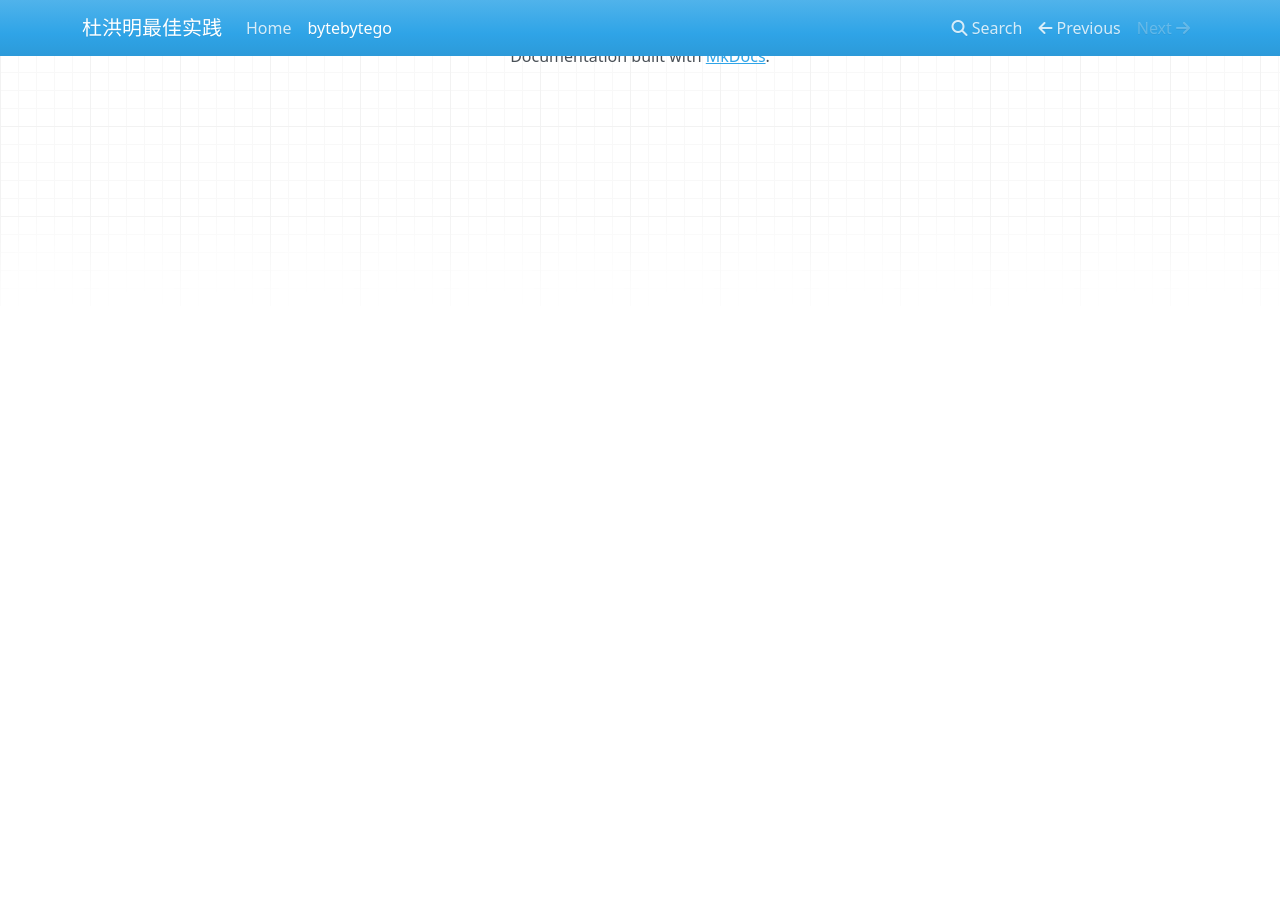
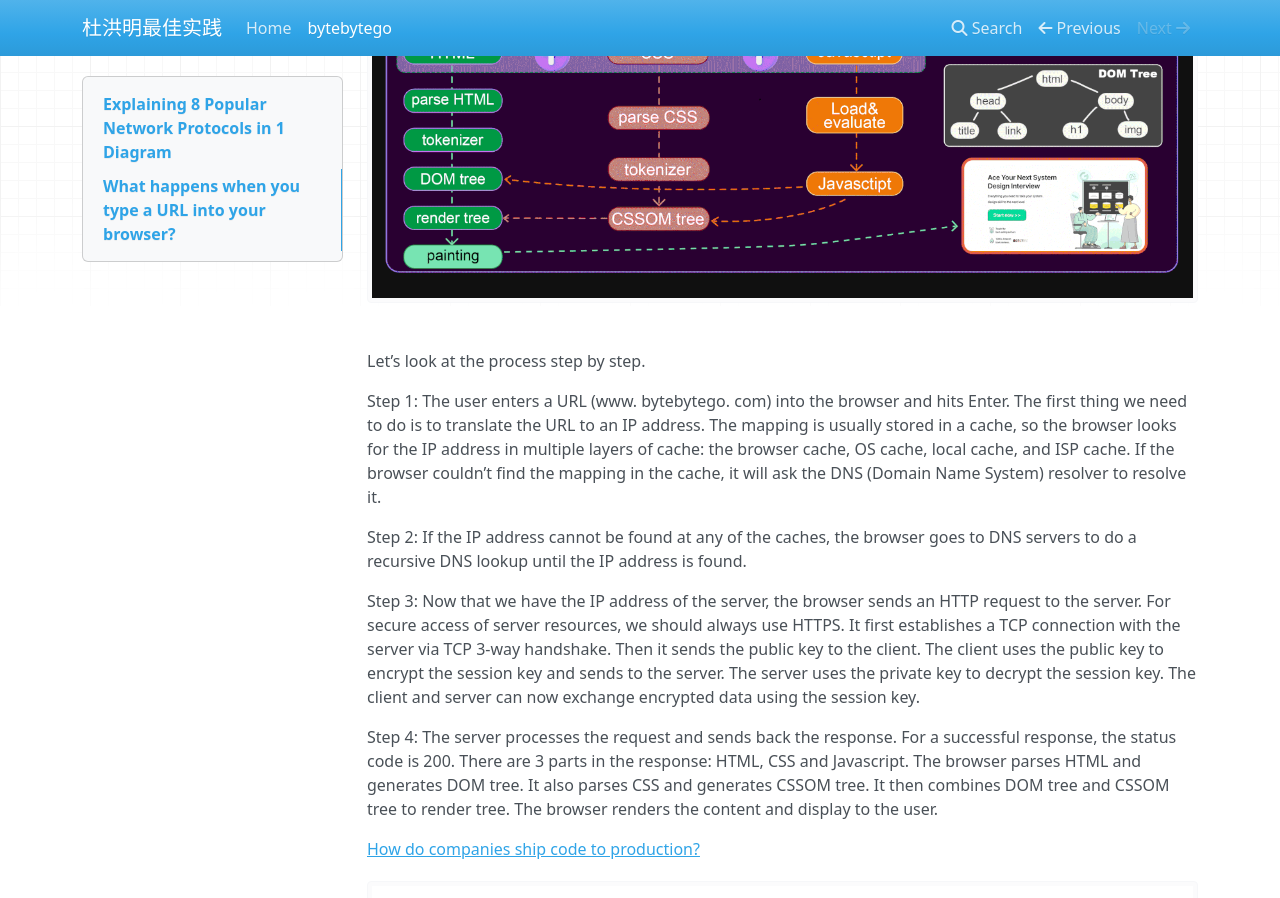
Before and after one commit to duhongming1990/duhongming1990.github.io, an MkDocs documentation site: the page built from docs/bytebytego.md, in a window 1280 px wide and 900 px high, scrolled down 3063 px. Built offline with MkDocs 1.6.1, drawn with Linux system fonts in a browser that asks for light colours; nearby versions of some CDN libraries.

Commit message:
add bytebytego

```diff
--- a/docs/bytebytego.md
+++ b/docs/bytebytego.md
@@ -6,46 +6,71 @@ Network protocols are standard methods of transferring data between two computer
 
 ### HTTP (HyperText Transfer Protocol)
 
-   HTTP is a protocol for fetching resources such as HTML documents. It is the foundation of any data exchange on the
-   Web and it is a client-server protocol.
+HTTP is a protocol for fetching resources such as HTML documents. It is the foundation of any data exchange on the
+Web and it is a client-server protocol.
 
 ### HTTP/3
 
-   HTTP/3 is the next major revision of the HTTP. It runs on QUIC, a new transport protocol designed for mobile-heavy
-   internet usage. It relies on UDP instead of TCP, which enables faster web page responsiveness. VR applications demand
-   more bandwidth to render intricate details of a virtual scene and will likely benefit from migrating to HTTP/3
-   powered by QUIC.
+HTTP/3 is the next major revision of the HTTP. It runs on QUIC, a new transport protocol designed for mobile-heavy
+internet usage. It relies on UDP instead of TCP, which enables faster web page responsiveness. VR applications demand
+more bandwidth to render intricate details of a virtual scene and will likely benefit from migrating to HTTP/3
+powered by QUIC.
 
 ### HTTPS (HyperText Transfer Protocol Secure)
 
-   HTTPS extends HTTP and uses encryption for secure communications.
+HTTPS extends HTTP and uses encryption for secure communications.
 
 ### WebSocket
 
-   WebSocket is a protocol that provides full-duplex communications over TCP. Clients establish WebSockets to receive
-   real-time updates from the back-end services. Unlike REST, which always “pulls” data, WebSocket enables data to be
-   “pushed”. Applications, like online gaming, stock trading, and messaging apps leverage WebSocket for real-time
-   communication.
+WebSocket is a protocol that provides full-duplex communications over TCP. Clients establish WebSockets to receive
+real-time updates from the back-end services. Unlike REST, which always “pulls” data, WebSocket enables data to be
+“pushed”. Applications, like online gaming, stock trading, and messaging apps leverage WebSocket for real-time
+communication.
 
 ### TCP (Transmission Control Protocol)
 
-   TCP is is designed to send packets across the internet and ensure the successful delivery of data and messages over
-   networks. Many application-layer protocols build on top of TCP.
+TCP is is designed to send packets across the internet and ensure the successful delivery of data and messages over
+networks. Many application-layer protocols build on top of TCP.
 
 ### UDP (User Datagram Protocol)
 
-   UDP sends packets directly to a target computer, without establishing a connection first. UDP is commonly used in
-   time-sensitive communications where occasionally dropping packets is better than waiting. Voice and video traffic are
-   often sent using this protocol.
+UDP sends packets directly to a target computer, without establishing a connection first. UDP is commonly used in
+time-sensitive communications where occasionally dropping packets is better than waiting. Voice and video traffic are
+often sent using this protocol.
 
 ### SMTP (Simple Mail Transfer Protocol)
 
-   SMTP is a standard protocol to transfer electronic mail from one user to another.
+SMTP is a standard protocol to transfer electronic mail from one user to another.
 
 ### FTP (File Transfer Protocol)
 
-   FTP is used to transfer computer files between client and server. It has separate connections for the control channel
-   and data channel.
+FTP is used to transfer computer files between client and server. It has separate connections for the control channel
+and data channel.
 
 ## [What happens when you type a URL into your browser?](https://blog.bytebytego.com/p/what-happens-when-you-type-a-url)
+
 ![what-happens-when-you-type-a-url.gif](https://raw.githubusercontent.com/duhongming1990/duhongming1990.github.io/master/images/what-happens-when-you-type-a-url.gif)
+
+Let’s look at the process step by step.
+
+Step 1: The user enters a URL (www. bytebytego. com) into the browser and hits Enter. The first thing we need to do is
+to translate the URL to an IP address. The mapping is usually stored in a cache, so the browser looks for the IP address
+in multiple layers of cache: the browser cache, OS cache, local cache, and ISP cache. If the browser couldn’t find the
+mapping in the cache, it will ask the DNS (Domain Name System) resolver to resolve it.
+
+Step 2: If the IP address cannot be found at any of the caches, the browser goes to DNS servers to do a recursive DNS
+lookup until the IP address is found.
+
+Step 3: Now that we have the IP address of the server, the browser sends an HTTP request to the server. For secure
+access of server resources, we should always use HTTPS. It first establishes a TCP connection with the server via TCP
+3-way handshake. Then it sends the public key to the client. The client uses the public key to encrypt the session key
+and sends to the server. The server uses the private key to decrypt the session key. The client and server can now
+exchange encrypted data using the session key.
+
+Step 4: The server processes the request and sends back the response. For a successful response, the status code is 200.
+There are 3 parts in the response: HTML, CSS and Javascript. The browser parses HTML and generates DOM tree. It also
+parses CSS and generates CSSOM tree. It then combines DOM tree and CSSOM tree to render tree. The browser renders the
+content and display to the user.
+
+[How do companies ship code to production?](https://blog.bytebytego.com/p/ep81-how-companies-ship-code-to-production)
+![ep81-how-companies-ship-code-to-production.gif](https://raw.githubusercontent.com/duhongming1990/duhongming1990.github.io/master/images/ep81-how-companies-ship-code-to-production.gif)
```
Also changed, not shown: images/ep81-how-companies-ship-code-to-production.gif (added), images/what-happens-when-you-type-a-url.gif.
